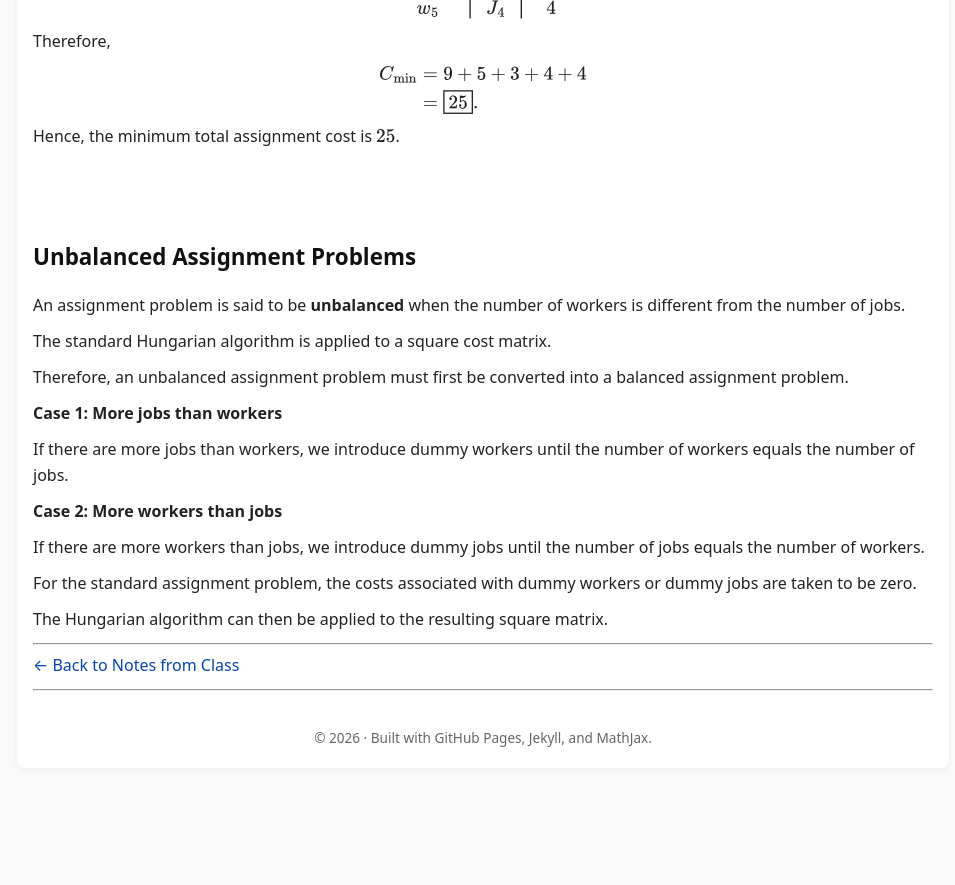
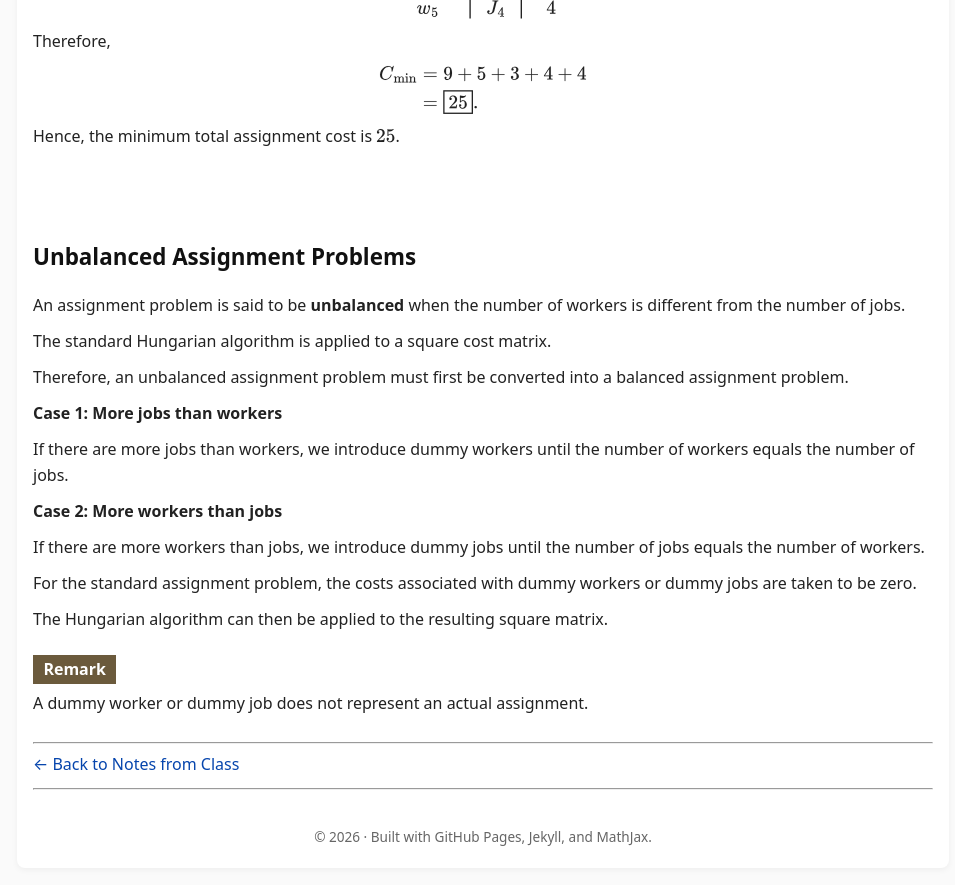
Before and after one commit to SaleemKamaludin/SaleemKamaludin.github.io, a Jekyll site: the page built from courses/math-2276/notes-from-class/supplementary-lecture-6/index.md, in a window 1280 px wide and 900 px high, scrolled down 9304 px. Shown: the top 885 px of the window, without its empty margins (157-1112 px from the left). Built offline with Jekyll 4.4.1, drawn with Linux system fonts in a browser that asks for light colours; before the commit the page ends 10104 px from its top, so only the background shows below that.

Commit message:
Begin dummy assignment remark in unbalanced assignment section

```diff
--- a/courses/math-2276/notes-from-class/supplementary-lecture-6/index.md
+++ b/courses/math-2276/notes-from-class/supplementary-lecture-6/index.md
@@ -1536,6 +1536,19 @@ C_{\min}
 
 </div>
 
+<div id="remark-unbalanced-assignment-dummy-interpretation" class="math-env remark">
+
+  <div class="math-env-heading">
+    <span class="math-env-tag">Remark</span>
+  </div>
+
+  <p>
+    A dummy worker or dummy job does not represent an
+    actual assignment.
+  </p>
+
+</div>
+
 
 
 <hr>
```
